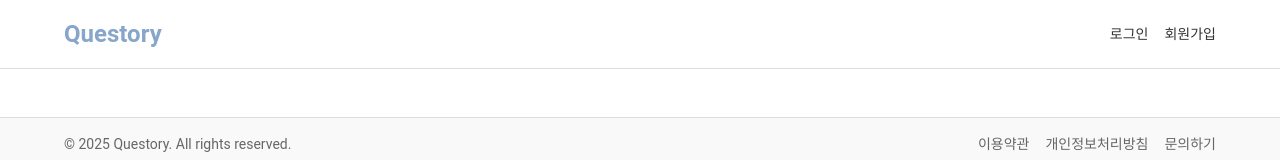
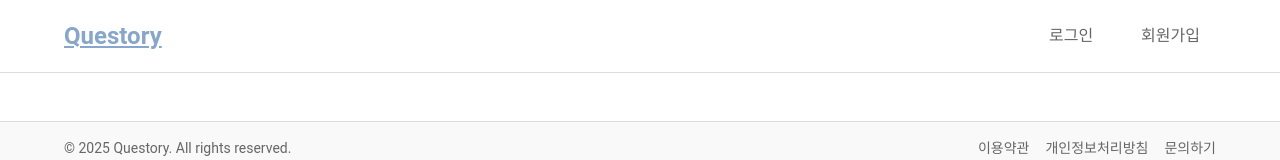
Before and after one commit to Questory04/Questory_FE, a Vue app: page / in a window 1280 px wide. Shown: the top 160 px of the page. Built offline with nearby package versions, Linux system fonts and the light colour scheme.

Commit message:
style: 헤더 디자인 변경

```diff
--- a/src/components/fragments/AppHeader.vue
+++ b/src/components/fragments/AppHeader.vue
@@ -1,15 +1,20 @@
 <template>
     <header class="app-header">
         <div class="container">
-            <div class="logo">Questory</div>
+            <a href="/main" class="logo">Questory</a>
             <nav class="nav-menu">
                 <template v-if="isLoggedIn">
-                    <a href="/myPage" class="nav-link">마이페이지</a>
-                    <a href="#" class="nav-link" @click.prevent="logout">로그아웃</a>
+                    <a href="/quests" class="nav-item">퀘스트</a>
+                    <a href="/#" class="nav-item">여행</a>
+                    <a href="/#" class="nav-item">커뮤니티</a>
+                    <a href="/#" class="nav-item">친구</a>
+                    <a href="/stamps" class="nav-item">스탬프</a>
+                    <a href="/myPage" class="nav-item"> 마이페이지</a>
+                    <a href="#" class="nav-item" @click.prevent="logout">로그아웃</a>
                 </template>
                 <template v-else>
-                    <a href="/login" class="nav-link">로그인</a>
-                    <a href="/signup" class="nav-link">회원가입</a>
+                    <a href="/login" class="nav-item">로그인</a>
+                    <a href="/signup" class="nav-item">회원가입</a>
                 </template>
             </nav>
         </div>
@@ -30,6 +35,19 @@ const logout = () => {
 </script>
 
 <style scoped>
+.nav-item {
+    color: #666;
+    text-decoration: none;
+    padding: 0.5rem 1rem;
+    border-radius: 20px;
+    transition: all 0.3s;
+}
+
+.nav-item:hover {
+    background: #4a90e2;
+    color: white;
+}
+
 .app-header {
     background-color: white;
     border-bottom: 1px solid #ddd;
@@ -58,12 +76,6 @@ const logout = () => {
     gap: 16px;
 }
 
-.nav-link {
-    text-decoration: none;
-    color: #333;
-    font-size: 14px;
-}
-
 .profile-icon {
     width: 28px;
     height: 28px;
```
